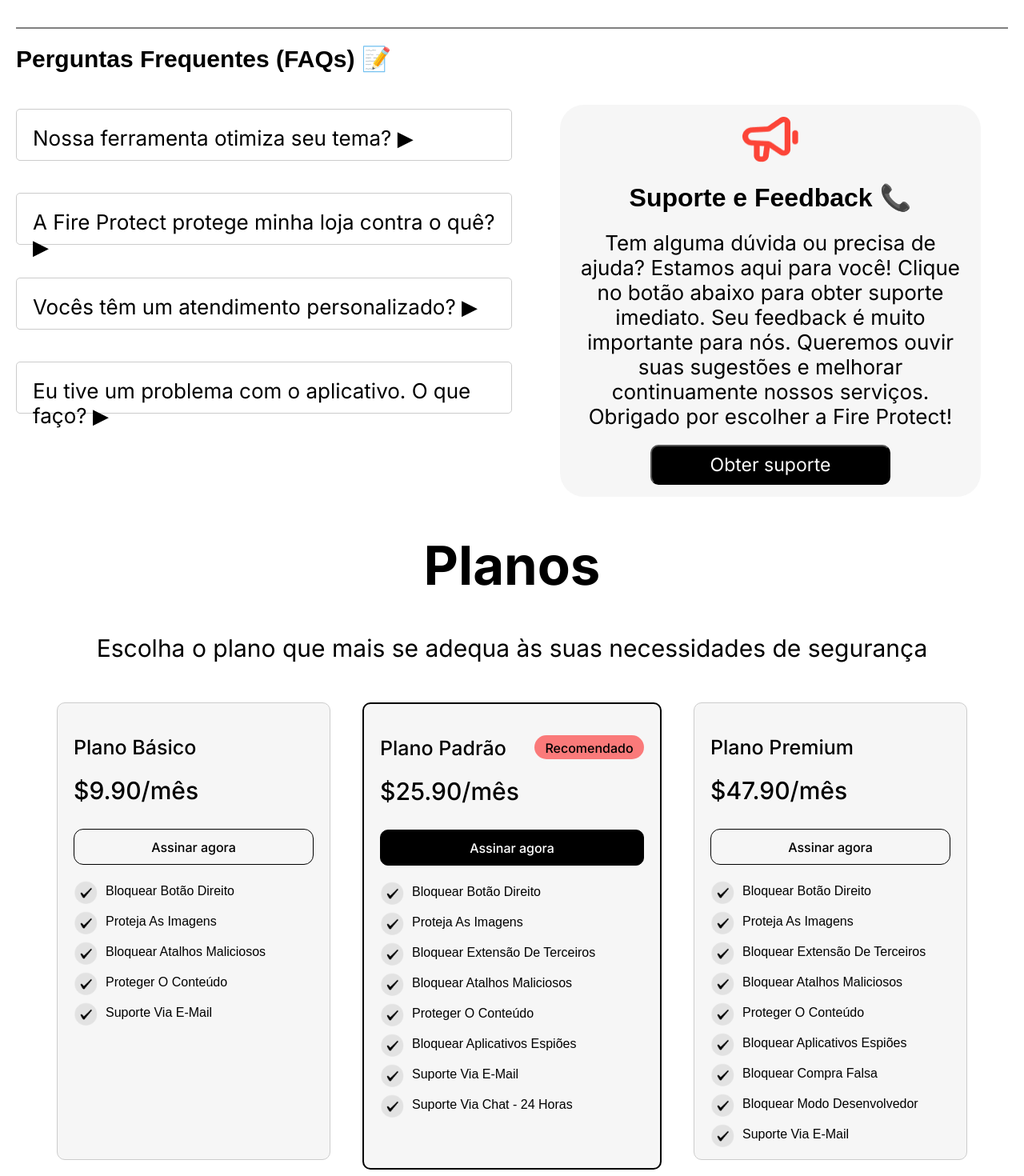
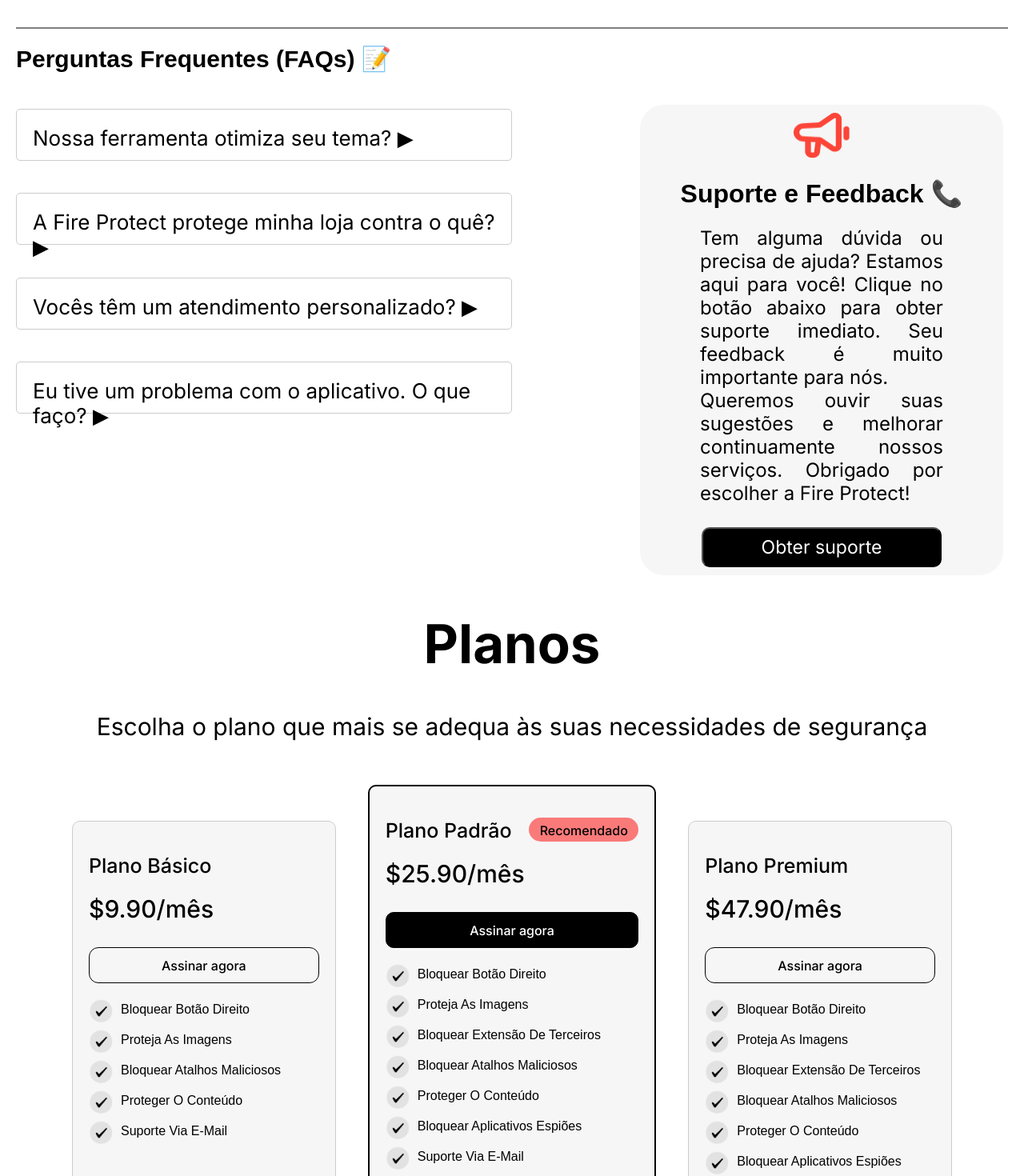
Before and after one commit to leandro-bsf/projeto_tela_react, a React (Create React App) app: page / in a window 1280 px wide. Shown: the part 1120-2590 px from the top of the page at 80% size. Built offline with nearby package versions, Linux system fonts and the light colour scheme.

Commit message:
criando faqperguntas

```diff
--- a/src/App.css
+++ b/src/App.css
@@ -164,31 +164,39 @@
   margin-bottom: 10px;
 }
 .div-suporte{
-  width: 40%;
+  width: 35%;
   background-color: #F6F6F6;
   margin-top: 95px;
-  margin-left: 60px;
+  margin-left: 10em;
   border-radius: 30px;
-  padding: 15px;
+  padding: 10px;
   height: auto;
   display: block;
   text-align: center;
-  text-align: center;
+  justify-content: center;
 }
 .icone_suporte{
   width: 70px;
   height: 57px;
 }
+.text_suporte{
+  width: 70%;
+  text-align: center;
+  text-align: justify;
+  margin: auto;
+}
 .div-suporte span{
   font-family: 'inter';
-  font-size: 26px;
+  font-size: 24px;
+
 }
 .button_suporte{
-  margin-top: 20px;
+  margin-top: 10px;
   background-color: black;
   color: white;
   height: auto;
   height: 50px;
+
   border-radius: 10px;
   font-family: 'Inter';
   font-size: 23px;
--- a/src/App.js
+++ b/src/App.js
@@ -134,7 +134,7 @@
             onClick={() => toggleFAQ(index)}
             className="faq-button"
           >
-            {faq.question} {openIndex === index ? '▲' : '▶'}
+            {faq.question} {openIndex === index ? '▼' : '▶'}
           </button>
           {openIndex === index && (
             <div className="faq-answer">
@@ -148,11 +148,14 @@
       <img className='icone_suporte' src={icone_suporte}  alt="icone_suporte"/>
 
         <h1>Suporte e Feedback 📞</h1>
-      <span>
+        <div className='text_suporte'>
+        <span>
       Tem alguma dúvida ou precisa de ajuda? Estamos aqui para você! Clique no botão abaixo para obter suporte imediato. Seu feedback é muito importante para nós.
+      </span>
+      <br/>
+       <span> Queremos ouvir suas sugestões e melhorar continuamente nossos serviços. Obrigado por escolher a Fire Protect!</span>
+        </div>
 
-      Queremos ouvir suas sugestões e melhorar continuamente nossos serviços. Obrigado por escolher a Fire Protect!
-      </span>
       <br/>
        <button className='button_suporte'>Obter suporte</button>
     </div>
--- a/src/components/planos/planCard.css
+++ b/src/components/planos/planCard.css
@@ -1,6 +1,8 @@
 .plans-container {
     display: flex;
     justify-content: center;
+
+    padding: 50px;
 
   }
   .check {
@@ -26,7 +28,7 @@
     margin: 20px;
     background-color: #F6F6F6;
     text-align: left;
-    height: 530px;
+    height: 520px;
     width: 300px; /* Largura padrão dos cards */
   }
 
@@ -34,7 +36,9 @@
     border: 2px solid rgb(0, 0, 0);
     position: relative;
     width: 330px; /* Largura maior para o card recomendado */
-    height: 540px;
+    height: 600px;
+    margin-top: -25px; /* Eleva a div do meio */
+    margin-bottom: -25px;
   }
 
 
```
